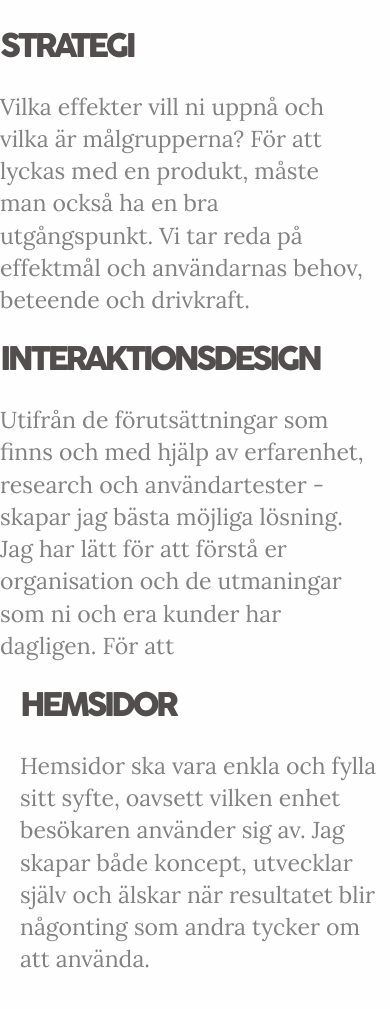
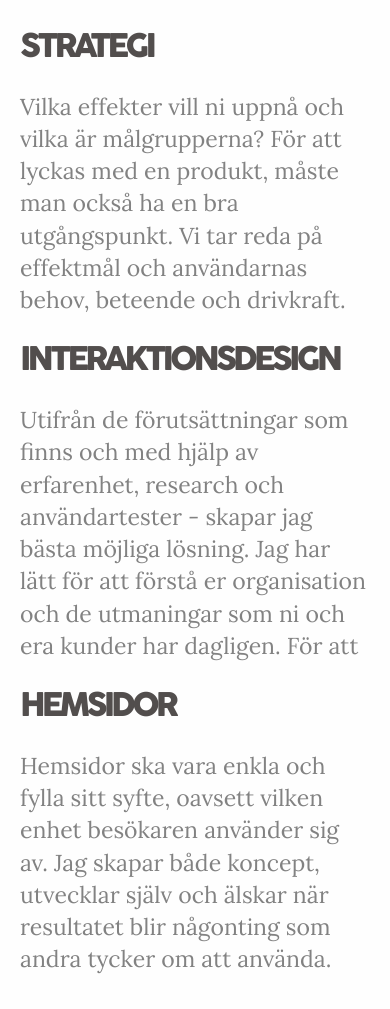
Before and after one commit to Chabrall/chabrall.github.io, a plain HTML site: page index.html in a window 390 px wide. Shown: the part 921-1930 px from the top of the page. Drawn offline with Linux system fonts and the light colour scheme.

Commit message:
responsive tweaks - not nearly done

```diff
--- a/sass/_main.scss
+++ b/sass/_main.scss
@@ -1,12 +1,7 @@
 // This import applies a global reset to any page that imports this stylesheet.
 @import "blueprint/reset";
-// To configure blueprint, edit the partials/base.sass file.
-@import "partials/base";
 // Import all the default blueprint modules so that we can access their mixins.
 @import "blueprint";
-// Import the non-default scaffolding module.
-@import "blueprint/scaffolding";
-@import "blueprint/grid";
 
 $base-color: #fefefe;
 $main-color: #222;
--- a/sass/partials/_base.scss
+++ /dev/null
@@ -1,10 +0,0 @@
-// Here is where you can define your constants for your application and to configure the blueprint framework.
-// Feel free to delete these if you want keep the defaults:
-
-$blueprint-grid-columns: 24;
-$blueprint-container-size: 1130px;
-$blueprint-grid-margin: 10px;
-
-// Use this to calculate the width based on the total width.
-// Or you can set $blueprint-grid-width to a fixed value and unset $blueprint-container-size -- it will be calculated for you.
-$blueprint-grid-width: ($blueprint-container-size + $blueprint-grid-margin) / $blueprint-grid-columns - $blueprint-grid-margin;
--- a/sass/screen.scss
+++ b/sass/screen.scss
@@ -3,10 +3,10 @@
 
 html, body {
 	width: 100%;
+	overflow-x: hidden;
 }
 
 header {
-	@include clearfix;
 	background: url(../img/bg2.jpg);
 	background-size: cover;
 	background-attachment: fixed;
@@ -141,24 +141,22 @@ header {
 
 	h2, h3 {
 		padding: 10px 0;
+		word-break: break-word;
 	}
 
 	.service-container {
-		@include column(8);
 		display: inline-block;
 		box-sizing: border-box;
-		-webkit-transition: all .2s ease-in-out;
-		-moz-transition: all .2s ease-in-out;
-		-o-transition: all .2s ease-in-out;
-		transition: all .2s ease-in-out;
-		cursor: pointer;
-
-		&:last-child {
-			padding: 0;
+		padding: 0 20px;
+		@media screen and (min-width: 769px) {
+			width: 33.3%;
+			float: left;
+			h3 {
+				line-height: 1em;
+				height: 70px;
+			}
 		}
-
 		p {
-			box-sizing: border-box;
 			text-align: left;
 		}
 	}
@@ -239,7 +237,7 @@ header {
 
 @-webkit-keyframes bounce {
 	0% { transform: translateY(0) translateX(-50%); }
-	20% { transform: translateY(-5px) translateX(-50%); }
-	50% { transform: translateY(15px) translateX(-50%); }
+	20% { transform: translateY(-3px) translateX(-50%); }
+	50% { transform: translateY(10px) translateX(-50%); }
 	100% { transform: translateY(0) translateX(-50%); }
 }
```
Also changed, not shown: css/screen.css.
